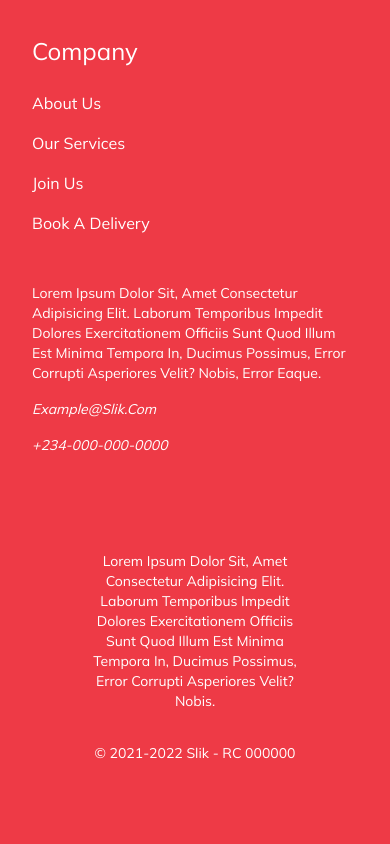
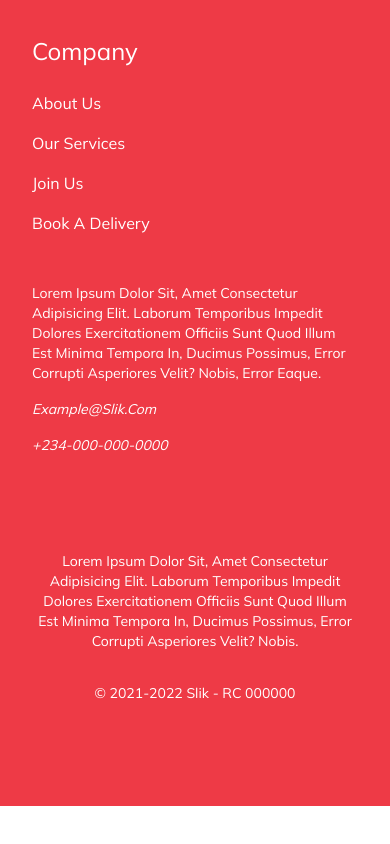
Before and after one commit to timmy-oss/slik, a Next.js app: page / in a window 390 px wide. Shown: the part 6338-7182 px from the top of the page. After the commit the page ends 7144 px from the top, so only its background shows below. Built offline with nearby package versions, Linux system fonts and the light colour scheme.

Commit message:
Overhaul of homepage - desktop [ dark mode support]

```diff
--- a/components/Home.jsx
+++ b/components/Home.jsx
@@ -365,7 +365,7 @@ export default function Home(props) {
         </div>
 
         <div className="mt-16">
-          <p className="text-white  max-w-[70%] mx-auto py-4 capitalize pb-4 text-sm text-center ">
+          <p className="text-white  lg:max-w-[70%] mx-auto py-4 capitalize pb-4 text-sm text-center ">
             {" "}
             Lorem ipsum dolor sit, amet consectetur adipisicing elit. Laborum
             temporibus impedit dolores exercitationem officiis sunt quod illum
```
